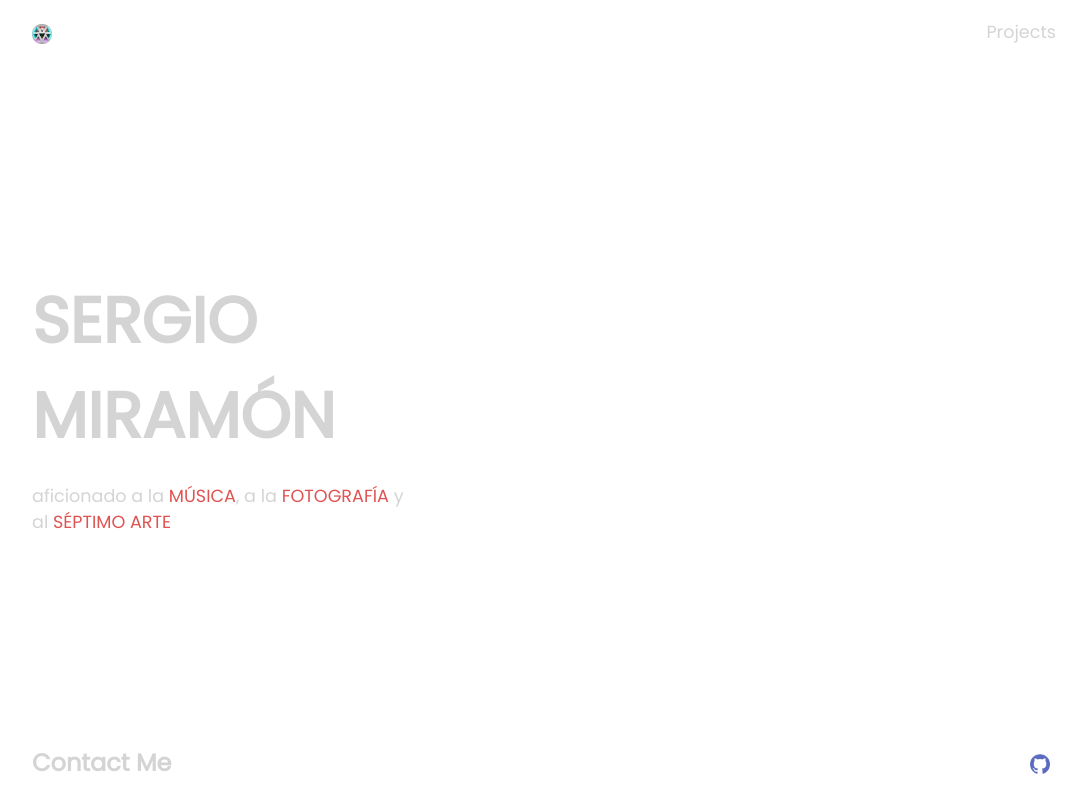
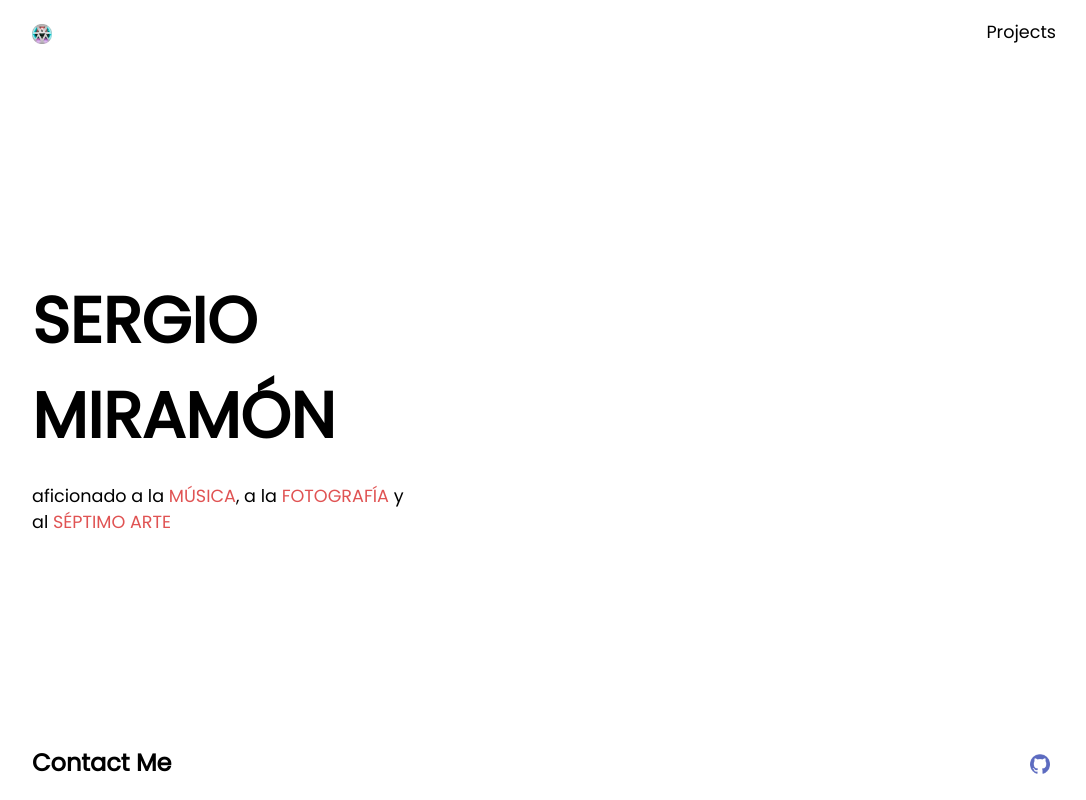
Before and after one commit to SergioMiramon/portfolio, a website built with Vite: page index.html in a window 1280 px wide. Shown: the whole page, without its empty margins (96-1182 px from the left). Built offline with nearby package versions, Linux system fonts and the light colour scheme; files whose address does not match are found by name.

Commit message:
refactor portfolio

```diff
--- a/style.css
+++ b/style.css
@@ -45,7 +45,6 @@ body {
   background-size: cover;
   background-position: center;
   overflow: auto;
-  color: var(--main-bg-color);
 }
 
 body::-webkit-scrollbar {
```
